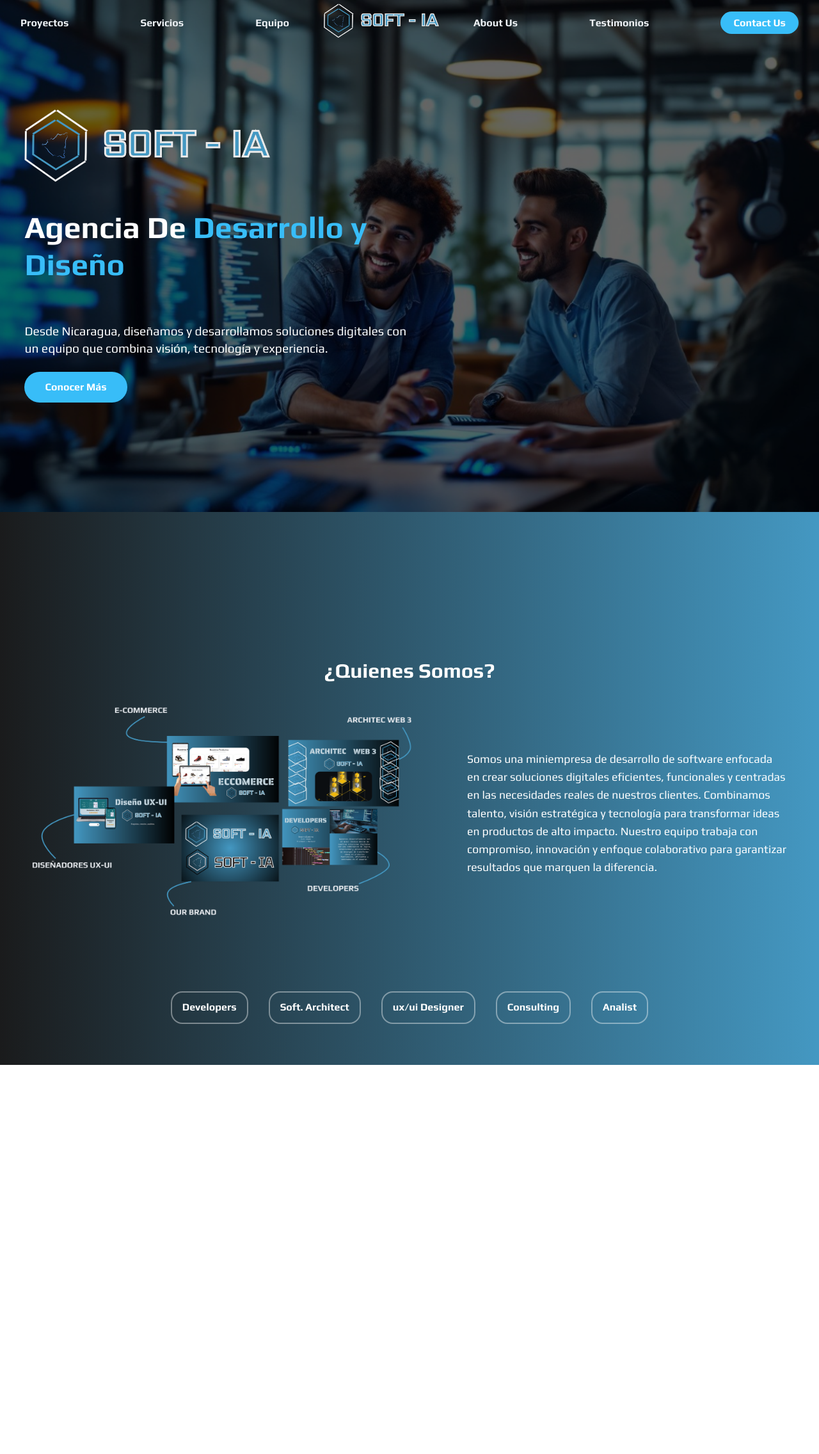
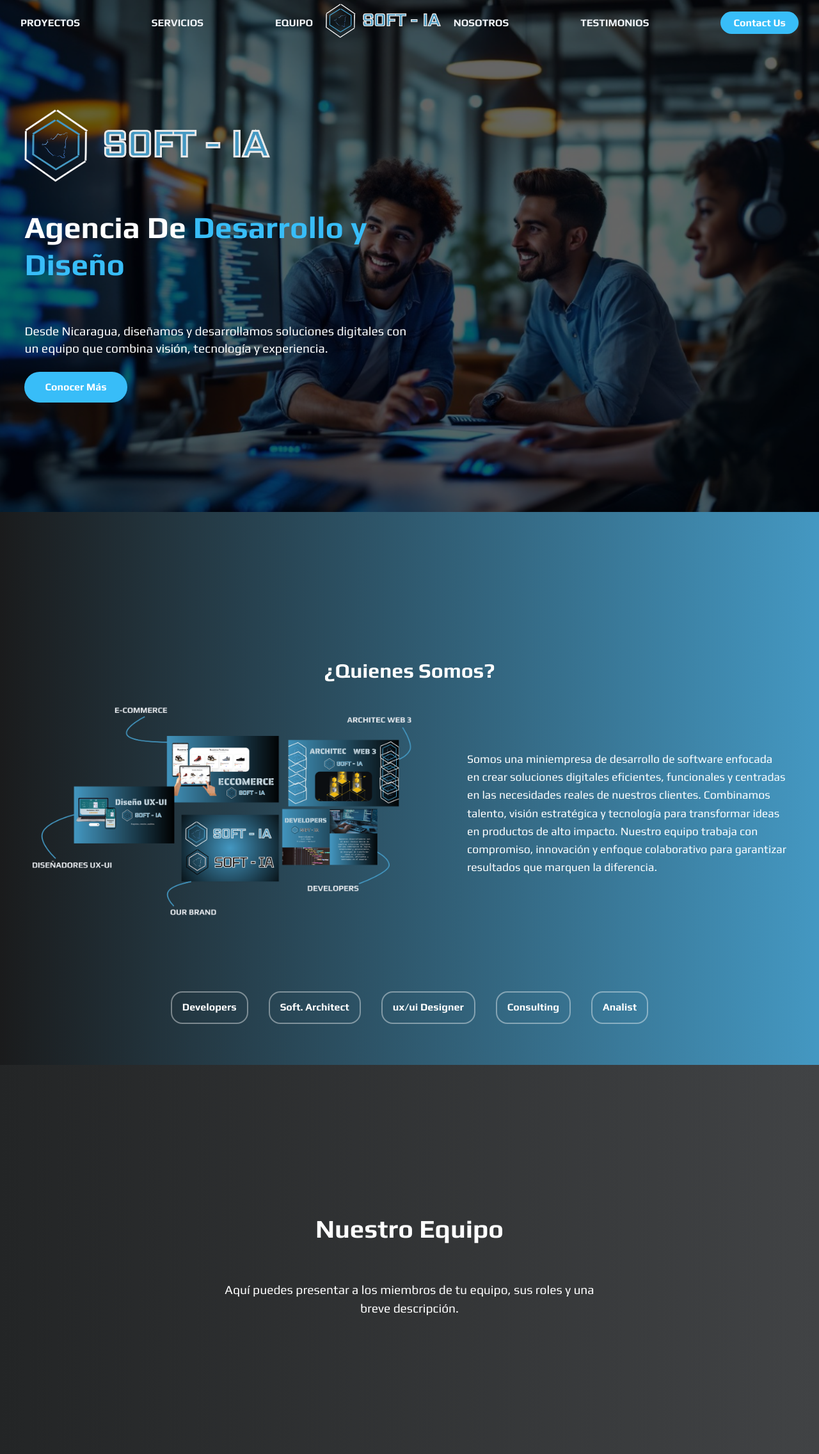
Before and after one commit to GioX-16/SOFT-IA_WEB, a React (Vite) app in the folder SoftiWeb/: page / in a window 1280 px wide. Shown: the whole page at 64% size. Before the commit the page ends 1664 px from the top, so only its background shows below. Built offline with nearby package versions, Linux system fonts and the light colour scheme.

Commit message:
Agregamos las Navegaciones en ambos Header y Navb

```diff
--- a/SoftiWeb/src/Components/Header.tsx
+++ b/SoftiWeb/src/Components/Header.tsx
@@ -14,14 +14,14 @@ const MOBILE_MENU_BG = "#1F2E36"; //  Color personalizado al abrir menú móvil
 const FONT_FAMILY = "'Play', sans-serif";
 
 const navLinksLeft = [
-    { to: "portfolio", label: "Proyectos" },
-    { to: "services", label: "Servicios" },
-    { to: "team", label: "Equipo" },
+    { to: "portfolio", label: "PROYECTOS" },
+    { to: "services", label: "SERVICIOS" },
+    { to: "team", label: "EQUIPO" },
 ];
 
 const navLinksRight = [
-    { to: "about", label: "About Us" },
-    { to: "testimonials", label: "Testimonios" },
+    { to: "about", label: "NOSOTROS" },
+    { to: "testimonials", label: "TESTIMONIOS" },
 ];
 
 export default function Header() {
--- a/SoftiWeb/src/Components/Navbar.tsx
+++ b/SoftiWeb/src/Components/Navbar.tsx
@@ -1,14 +1,13 @@
 import { useEffect, useState } from "react";
-import { Link } from "react-router-dom";
 import { motion } from "framer-motion";
 
 const NAV_ITEMS = [
-    { label: "Home", to: "/" },
-    { label: "Portfolio", to: "/portfolio" },
-    { label: "Team", to: "/team" },
-    { label: "Services", to: "/services" },
-    { label: "Testimonials", to: "/testimonials" },
-    { label: "Contact Us", to: "/contacto", isButton: true },
+    { label: "Inicio", to: "top" },
+    { label: "Proyectos", to: "portfolio" },
+    { label: "Equipo", to: "team" },
+    { label: "Servicios", to: "services" },
+    { label: "Testimonios", to: "testimonials" },
+    { label: "Contactanos", to: "contact", isButton: true },
 ];
 
 const Navbar = () => {
@@ -60,7 +59,7 @@ const Navbar = () => {
             }}
         >
             {NAV_ITEMS.map((item) =>
-                item.label === "Home" ? (
+                item.to === "top" ? (
                     <a
                         key={item.to}
                         href="#"
@@ -72,19 +71,19 @@ const Navbar = () => {
                             transition: "color 0.3s ease",
                             cursor: "pointer",
                         }}
-                        onClick={(e) => {
+                        onClick={e => {
                             e.preventDefault();
                             window.scrollTo({ top: 0, behavior: "smooth" });
                         }}
-                        onMouseEnter={(e) => (e.currentTarget.style.color = "#1F2E36")}
-                        onMouseLeave={(e) => (e.currentTarget.style.color = "#ffffff")}
+                        onMouseEnter={e => (e.currentTarget.style.color = "#1F2E36")}
+                        onMouseLeave={e => (e.currentTarget.style.color = "#ffffff")}
                     >
                         {item.label}
                     </a>
                 ) : item.isButton ? (
-                    <Link
+                    <a
                         key={item.to}
-                        to={item.to}
+                        href={`#${item.to}`}
                         style={{
                             backgroundColor: "#1F2E36",
                             color: "#fff",
@@ -94,31 +93,50 @@ const Navbar = () => {
                             textDecoration: "none",
                             fontSize: "1rem",
                             transition: "all 0.3s ease",
+                            cursor: "pointer",
                         }}
-                        onMouseEnter={(e) =>
-                            (e.currentTarget.style.backgroundColor = "#1F2E36")
-                        }
-                        onMouseLeave={(e) =>
-                            (e.currentTarget.style.backgroundColor = "#38BDF8")
-                        }
+                        onClick={e => {
+                            e.preventDefault();
+                            const section = document.getElementById(item.to);
+                            if (section) {
+                                section.scrollIntoView({ behavior: 'smooth' });
+                            }
+                        }}
+                        onMouseEnter={e => {
+                            e.currentTarget.style.backgroundColor = "#38BDF8";
+                            e.currentTarget.style.color = "#1F2E36";
+                        }}
+                        onMouseLeave={e => {
+                            e.currentTarget.style.backgroundColor = "#1F2E36";
+                            e.currentTarget.style.color = "#fff";
+                        }}
                     >
                         {item.label}
-                    </Link>
+                    </a>
                 ) : (
-                    <Link
+                    <a
                         key={item.to}
-                        to={item.to}
+                        href={`#${item.to}`}
                         style={{
                             color: "#ffffff",
                             textDecoration: "none",
                             fontWeight: 700,
                             fontSize: "1rem",
                             transition: "color 0.3s ease",
+                            cursor: "pointer",
                         }}
-                        onMouseEnter={(e) => (e.currentTarget.style.color = "#1F2E36")}
+                        onClick={e => {
+                            e.preventDefault();
+                            const section = document.getElementById(item.to);
+                            if (section) {
+                                section.scrollIntoView({ behavior: 'smooth' });
+                            }
+                        }}
+                        onMouseEnter={e => (e.currentTarget.style.color = "#1F2E36")}
+                        onMouseLeave={e => (e.currentTarget.style.color = "#ffffff")}
                     >
                         {item.label}
-                    </Link>
+                    </a>
                 )
             )}
         </motion.nav>
--- /dev/null
+++ b/SoftiWeb/src/Components/TeamSection.tsx
@@ -0,0 +1,27 @@
+import React from "react";
+
+const TeamSection: React.FC = () => {
+    return (
+        <section
+            id="team"
+            style={{
+                minHeight: "60vh",
+                padding: "4rem 2rem",
+                background: "linear-gradient(to right, #232526, #414345)",
+                color: "#fff",
+                fontFamily: "'Play', sans-serif",
+                display: "flex",
+                flexDirection: "column",
+                alignItems: "center",
+                justifyContent: "center",
+            }}
+        >
+            <h2 style={{ fontSize: "2.5rem", fontWeight: "bold", marginBottom: "2rem" }}>Nuestro Equipo</h2>
+            <p style={{ fontSize: "1.2rem", maxWidth: "600px", textAlign: "center" }}>
+                Aquí puedes presentar a los miembros de tu equipo, sus roles y una breve descripción.
+            </p>
+        </section>
+    );
+};
+
+export default TeamSection;
--- a/SoftiWeb/src/Pages/Landing.tsx
+++ b/SoftiWeb/src/Pages/Landing.tsx
@@ -2,6 +2,7 @@ import Hero from "../Components/Hero";
 import Navbar from "../Components/Navbar";
 import AboutUs from "../Components/AboutSection";
 import Header from "../Components/Header";
+import TeamSection from "../Components/TeamSection";
 import { useEffect, useState } from "react";
 
 export default function Landing() {
@@ -32,6 +33,7 @@ export default function Landing() {
             {showNavbar && <Navbar />}
             <Hero />
             <AboutUs />
+            <TeamSection />
         </>
     );
 }
```
